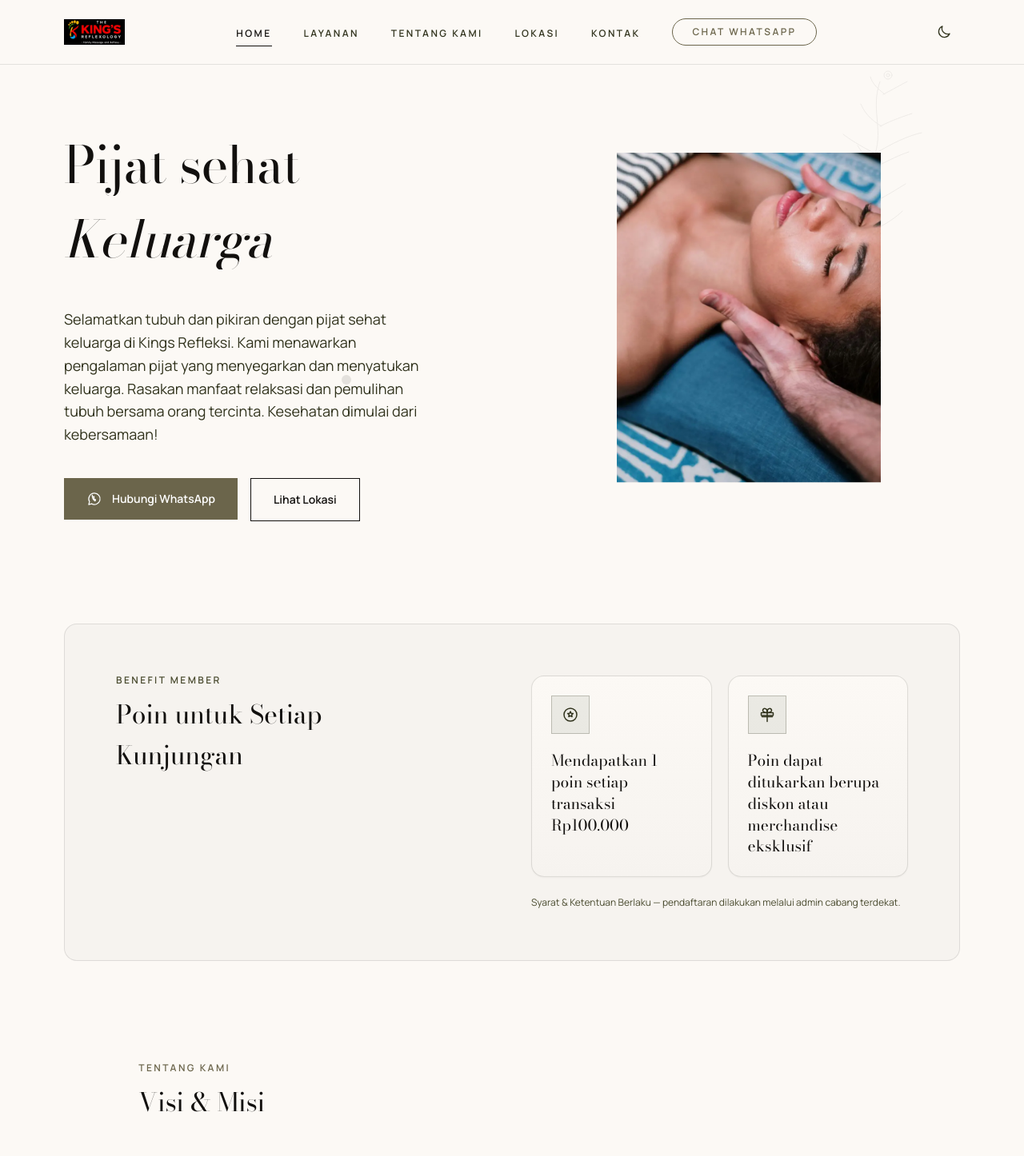
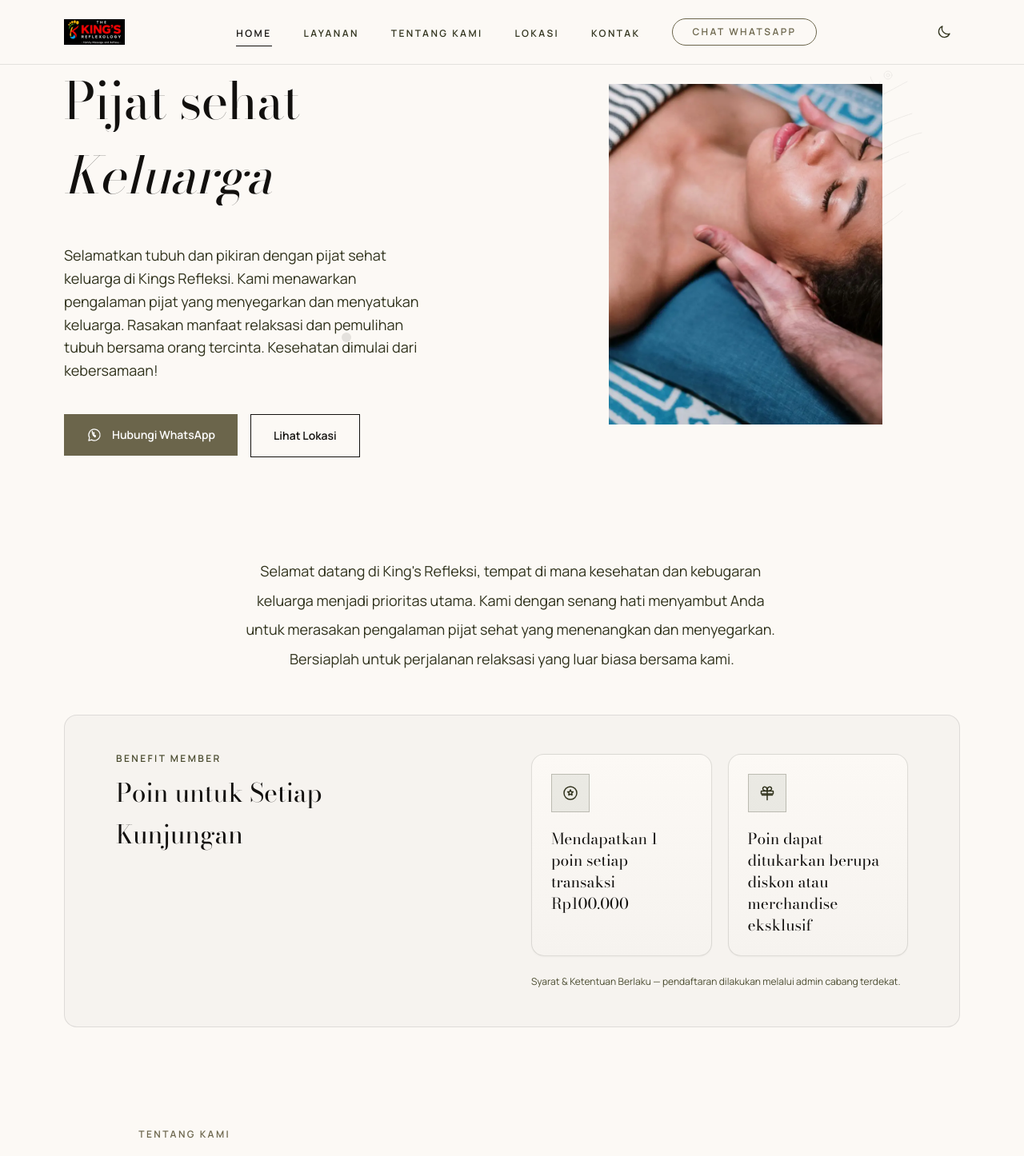
Before and after one commit to ratna182/kings-reflexology, a Next.js app: page / in a window 1280 px wide. Shown: the top 1446 px of the page at 80% size. Built offline with nearby package versions, Linux system fonts and the light colour scheme.

Commit message:
fix: normalize section vertical spacing to 40px mobile / 64px desktop cap

```diff
--- a/src/components/Footer.tsx
+++ b/src/components/Footer.tsx
@@ -12,7 +12,7 @@ const navLinks = [
 export default function Footer() {
   return (
     <footer className="border-t border-primary/10 bg-surface">
-      <div className="container-editorial grid items-start gap-10 py-14 lg:grid-cols-12 lg:gap-12">
+      <div className="container-editorial grid items-start gap-10 py-10 lg:grid-cols-12 lg:gap-12 lg:py-14">
         <div className="lg:col-span-3">
           <p className="font-display text-[clamp(20px,2vw,24px)] leading-[1.4] text-primary">Kings Refleksi</p>
           <p className="mt-3 max-w-xs text-sm leading-6 text-secondary">
--- a/src/components/sections/About.tsx
+++ b/src/components/sections/About.tsx
@@ -64,7 +64,7 @@ export default function About() {
           </div>
         </div>
 
-        <div className="mt-16 grid gap-16 lg:grid-cols-12 lg:items-center">
+        <div className="mt-10 grid gap-10 lg:grid-cols-12 lg:items-center lg:gap-12">
           <div className="lg:col-span-4 lg:col-start-2">
             <Reveal delay={0.2}>
               <h3 className="label-caps text-secondary">Visi</h3>
--- a/src/components/sections/Branches.tsx
+++ b/src/components/sections/Branches.tsx
@@ -36,7 +36,7 @@ export default function Branches() {
         </div>
 
         <StaggerContainer
-          className="mt-12 grid gap-5 lg:grid-cols-3"
+          className="mt-10 grid gap-5 lg:mt-12 lg:grid-cols-3"
           staggerSpeed="normal"
           delay={0.3}
         >
--- a/src/components/sections/Contact.tsx
+++ b/src/components/sections/Contact.tsx
@@ -13,7 +13,7 @@ export default function Contact() {
       aria-labelledby="kontak-title"
       className="section-gap border-t border-primary/10 bg-surface-container-low"
     >
-      <div className="container-editorial grid gap-16 lg:grid-cols-12">
+      <div className="container-editorial grid gap-10 lg:grid-cols-12 lg:gap-12">
         <div className="lg:col-span-5 lg:col-start-2">
           <Reveal delay={0}>
             <p className="label-caps text-tertiary">Kontak</p>
--- a/src/components/sections/Hero.tsx
+++ b/src/components/sections/Hero.tsx
@@ -65,13 +65,13 @@ export default function Hero() {
   const titleWords2 = hero.title2.split(" ");
 
   return (
-    <section id="home" aria-labelledby="home-title" className="relative isolate pt-24 overflow-hidden">
+    <section id="home" aria-labelledby="home-title" className="relative isolate pt-16 overflow-hidden">
       <BotanicalArt className="botanical absolute right-4 top-10 w-[min(220px,32vw)] -z-10" />
       <FloatingElement className="absolute top-1/4 right-1/4 h-2 w-2 rounded-full bg-tertiary/20" amplitude={15} duration={duration.glacial * 2} />
       <FloatingElement className="absolute bottom-1/3 left-1/3 h-3 w-3 rounded-full bg-primary/10" amplitude={20} duration={duration.glacial * 2.5} />
       <FloatingElement className="absolute top-1/2 right-1/3 h-1.5 w-1.5 rounded-full bg-secondary/15" amplitude={10} duration={duration.glacial * 1.8} />
       <div className="container-editorial">
-        <div className="grid items-center gap-16 pt-12 pb-[var(--section-gap-mobile)] lg:grid-cols-12 lg:pb-[var(--section-gap)]">
+        <div className="grid items-center gap-10 pb-[var(--section-gap-mobile)] lg:grid-cols-12 lg:gap-12 lg:pb-[var(--section-gap)]">
           <div className="lg:col-span-6">
             <h1
               id="home-title"
--- a/src/components/sections/MemberBenefits.tsx
+++ b/src/components/sections/MemberBenefits.tsx
@@ -51,8 +51,17 @@ export default function MemberBenefits() {
       className="section-gap"
     >
       <div className="container-editorial">
-        <div className="rounded-2xl border border-primary/10 bg-surface-container-low px-6 py-12 sm:px-10 lg:px-16 lg:py-16">
-          <div className="grid gap-12 lg:grid-cols-12">
+        <div className="grid gap-10 lg:grid-cols-12 lg:gap-12">
+          <div className="lg:col-span-10 lg:col-start-2">
+            <RevealText
+              text="Selamat datang di King's Refleksi, tempat di mana kesehatan dan kebugaran keluarga menjadi prioritas utama. Kami dengan senang hati menyambut Anda untuk merasakan pengalaman pijat sehat yang menenangkan dan menyegarkan. Bersiaplah untuk perjalanan relaksasi yang luar biasa bersama kami."
+              as="p"
+              className="mx-auto max-w-2xl text-center text-lg leading-[1.6] text-on-surface-variant"
+            />
+          </div>
+        </div>
+        <div className="mt-10 rounded-2xl border border-primary/10 bg-surface-container-low px-6 py-10 sm:px-10 lg:mt-12 lg:px-16 lg:py-12">
+          <div className="grid gap-10 lg:grid-cols-12 lg:gap-12">
             <div className="lg:col-span-4 lg:col-start-1">
               <Reveal delay={0}>
                 <h3
--- a/src/components/sections/Services.tsx
+++ b/src/components/sections/Services.tsx
@@ -45,7 +45,7 @@ export default function Services() {
         </div>
 
         <StaggerContainer
-          className="mt-12 grid items-start gap-5 sm:grid-cols-2 lg:grid-cols-4"
+          className="mt-10 grid items-start gap-5 sm:grid-cols-2 lg:mt-12 lg:grid-cols-4"
           staggerSpeed="fast"
           delay={0.3}
         >
@@ -102,7 +102,7 @@ export default function Services() {
           })}
         </StaggerContainer>
 
-        <div className="mt-14 flex flex-col items-start gap-5 lg:flex-row lg:items-center lg:justify-between">
+        <div className="mt-10 flex flex-col items-start gap-5 lg:mt-12 lg:flex-row lg:items-center lg:justify-between">
           <Reveal delay={0.2}>
             <p className="max-w-lg text-on-surface-variant">
               Daftar harga bervariasi per cabang dan promo. Tanyakan langsung ke
```
